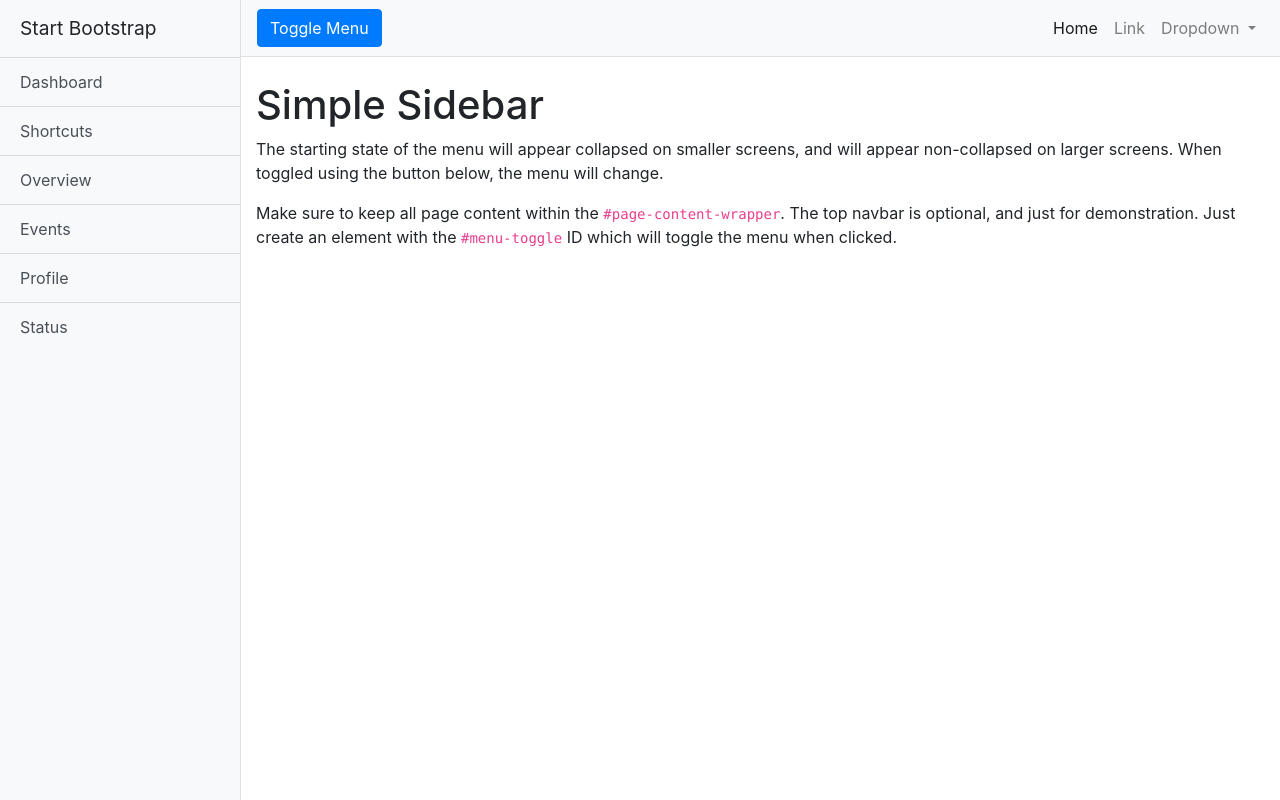
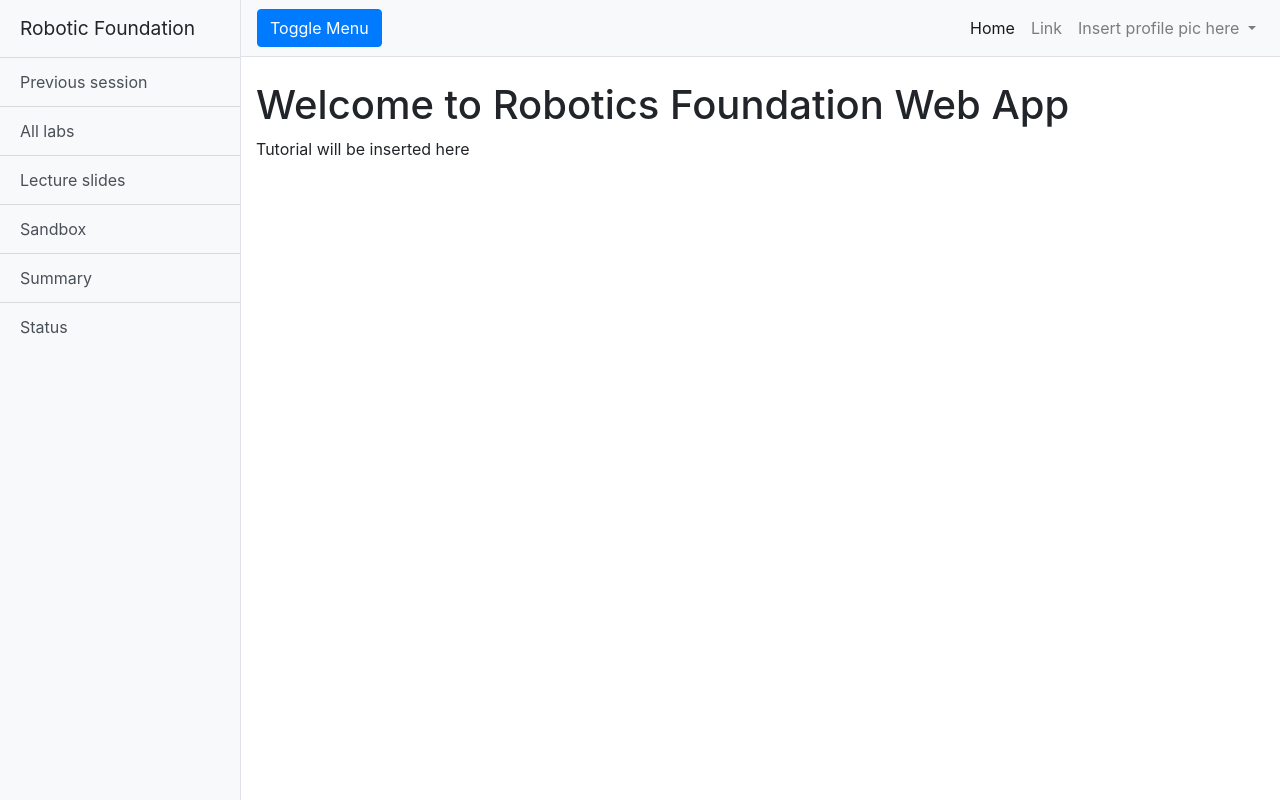
Before and after one commit to hanl00/robotics-web-app, a Django app: page / in a window 1280 px wide. Run offline with Django 3.2, Linux system fonts and the light colour scheme; some libraries are stand-ins or nearby versions.

Commit message:
updated to fit wireframes

```diff
--- a/src/django_project/django_project/urls.py
+++ b/src/django_project/django_project/urls.py
@@ -13,9 +13,11 @@ Including another URLconf
     1. Import the include() function: from django.urls import include, path
     2. Add a URL to urlpatterns:  path('blog/', include('blog.urls'))
 """
+
 from django.contrib import admin
 from django.urls import path
 from django.urls import include
+from django.conf.urls import url
 
 from rfwa import views
 from django.conf import settings
@@ -24,6 +26,9 @@ from django.conf.urls.static import static
 urlpatterns = [
     path('', views.index, name='index'),
     path('rfwa/', include('rfwa.urls')),
-    # The above maps any URLs starting with rango/ to be handled by the rango app.
+
+    # above maps any URLs starting
+    # with rango/ to be handled by
+    # the rango application
     path('admin/', admin.site.urls),
-] + static(settings.STATIC_URL, document_root=settings.STATIC_ROOT)
+] + static(settings.MEDIA_URL, document_root=settings.MEDIA_ROOT)
--- a/src/django_project/rfwa/urls.py
+++ b/src/django_project/rfwa/urls.py
@@ -1,6 +1,9 @@
+from django.conf.urls import url
 from django.urls import path
 from rfwa import views
 
 urlpatterns = [
     path('', views.index, name='index'),
+    #url(r'^about/', views.about, name='about'),
+    #url(r'^lectureslides/', views.lectureslides, name='lectureslides'),
 ]
--- a/src/django_project/rfwa/views.py
+++ b/src/django_project/rfwa/views.py
@@ -12,3 +12,5 @@ def index(request):
     # We make use of the shortcut function to make our lives easier.
     # Note that the first parameter is the template we wish to use.
     return render(request, 'rfwa/index.html', context=context_dict)
+
+#def lectureslides(request):
--- a/src/django_project/templates/rfwa/index.html
+++ b/src/django_project/templates/rfwa/index.html
@@ -26,13 +26,13 @@
 
     <!-- Sidebar -->
     <div class="bg-light border-right" id="sidebar-wrapper">
-      <div class="sidebar-heading">Start Bootstrap </div>
+      <div class="sidebar-heading">Robotic Foundation </div>
       <div class="list-group list-group-flush">
-        <a href="#" class="list-group-item list-group-item-action bg-light">Dashboard</a>
-        <a href="#" class="list-group-item list-group-item-action bg-light">Shortcuts</a>
-        <a href="#" class="list-group-item list-group-item-action bg-light">Overview</a>
-        <a href="#" class="list-group-item list-group-item-action bg-light">Events</a>
-        <a href="#" class="list-group-item list-group-item-action bg-light">Profile</a>
+        <a href="#" class="list-group-item list-group-item-action bg-light">Previous session</a>
+        <a href="#" class="list-group-item list-group-item-action bg-light">All labs</a>
+        <a href="#" class="list-group-item list-group-item-action bg-light">Lecture slides</a>
+        <a href="#" class="list-group-item list-group-item-action bg-light">Sandbox</a>
+        <a href="#" class="list-group-item list-group-item-action bg-light">Summary</a>
         <a href="#" class="list-group-item list-group-item-action bg-light">Status</a>
       </div>
     </div>
@@ -58,13 +58,13 @@
             </li>
             <li class="nav-item dropdown">
               <a class="nav-link dropdown-toggle" href="#" id="navbarDropdown" role="button" data-toggle="dropdown" aria-haspopup="true" aria-expanded="false">
-                Dropdown
+                Insert profile pic here
               </a>
               <div class="dropdown-menu dropdown-menu-right" aria-labelledby="navbarDropdown">
-                <a class="dropdown-item" href="#">Action</a>
-                <a class="dropdown-item" href="#">Another action</a>
+                <a class="dropdown-item" href="#">User Profile</a>
+                <a class="dropdown-item" href="#">Dark Theme</a>
                 <div class="dropdown-divider"></div>
-                <a class="dropdown-item" href="#">Something else here</a>
+                <a class="dropdown-item" href="#">Logout</a>
               </div>
             </li>
           </ul>
@@ -72,9 +72,8 @@
       </nav>
 
       <div class="container-fluid">
-        <h1 class="mt-4">Simple Sidebar</h1>
-        <p>The starting state of the menu will appear collapsed on smaller screens, and will appear non-collapsed on larger screens. When toggled using the button below, the menu will change.</p>
-        <p>Make sure to keep all page content within the <code>#page-content-wrapper</code>. The top navbar is optional, and just for demonstration. Just create an element with the <code>#menu-toggle</code> ID which will toggle the menu when clicked.</p>
+        <h1 class="mt-4">Welcome to Robotics Foundation Web App</h1>
+        <p> Tutorial will be inserted here <p>
       </div>
     </div>
     <!-- /#page-content-wrapper -->
```
Also changed, not shown: timelog.md (+8 -0 lines), src/django_project/templates/rfwa/lectureslides.html (added).
